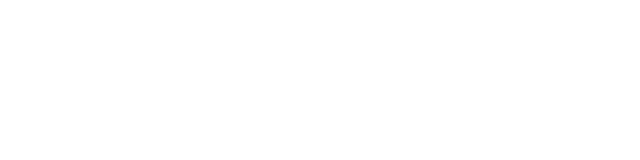
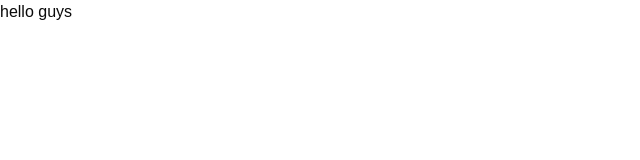
Before and after one commit to MHC-Datathon/Code-Blooded, a Next.js app: page /analysis in a window 1280 px wide. Shown: the top 160 px of the page, without its empty margins (0-640 px from the left). Built offline with nearby package versions, Linux system fonts and the light colour scheme.

Commit message:
fedrfgvdeswf

```diff
--- a/src/pages/analysis/index.tsx
+++ b/src/pages/analysis/index.tsx
@@ -3,7 +3,9 @@
 
     return(
     <>
-
+      <div>
+        hello guys
+      </div>
     </>
     )
 }
```
